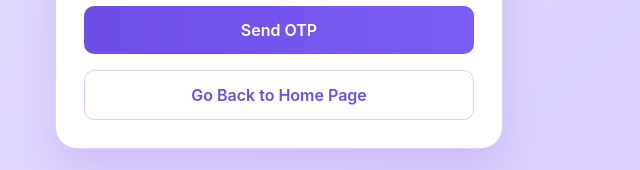
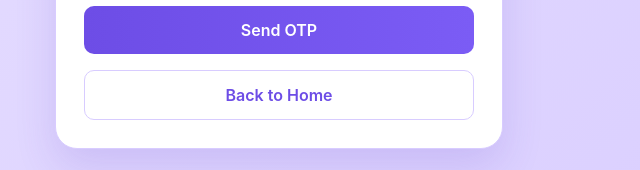
Before and after one commit to memeyah30/kayes-hair-salon, a React (Vite) app in the folder frontend/: page /manage-booking/start in a window 1280 px wide. Shown: the part 498-668 px from the top of the page, without its empty margins (361-1001 px from the left). Built offline with nearby package versions, Linux system fonts and the light colour scheme.

Commit message:
fix the button

```diff
--- a/frontend/src/pages/ManageBookingEmail.jsx
+++ b/frontend/src/pages/ManageBookingEmail.jsx
@@ -82,7 +82,7 @@ const ManageBookingEmail = () => {
               onClick={() => navigate('/')}
               className="tap-safe w-full rounded-[10px] border border-[#d8ccff] bg-white px-4 py-3 font-semibold text-[#6d4de6] transition hover:bg-[#faf7ff]"
             >
-              Go Back to Home Page
+              Back to Home
             </button>
           </form>
         </div>
```
